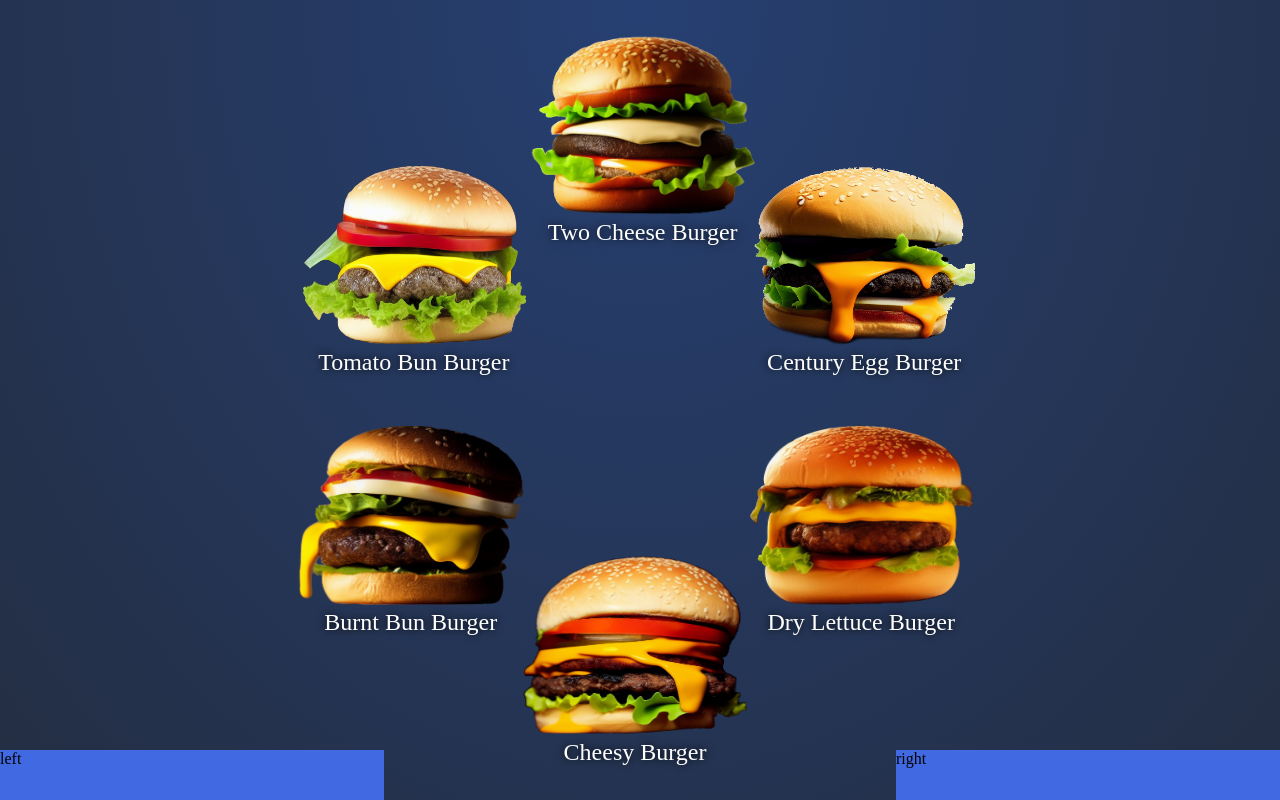
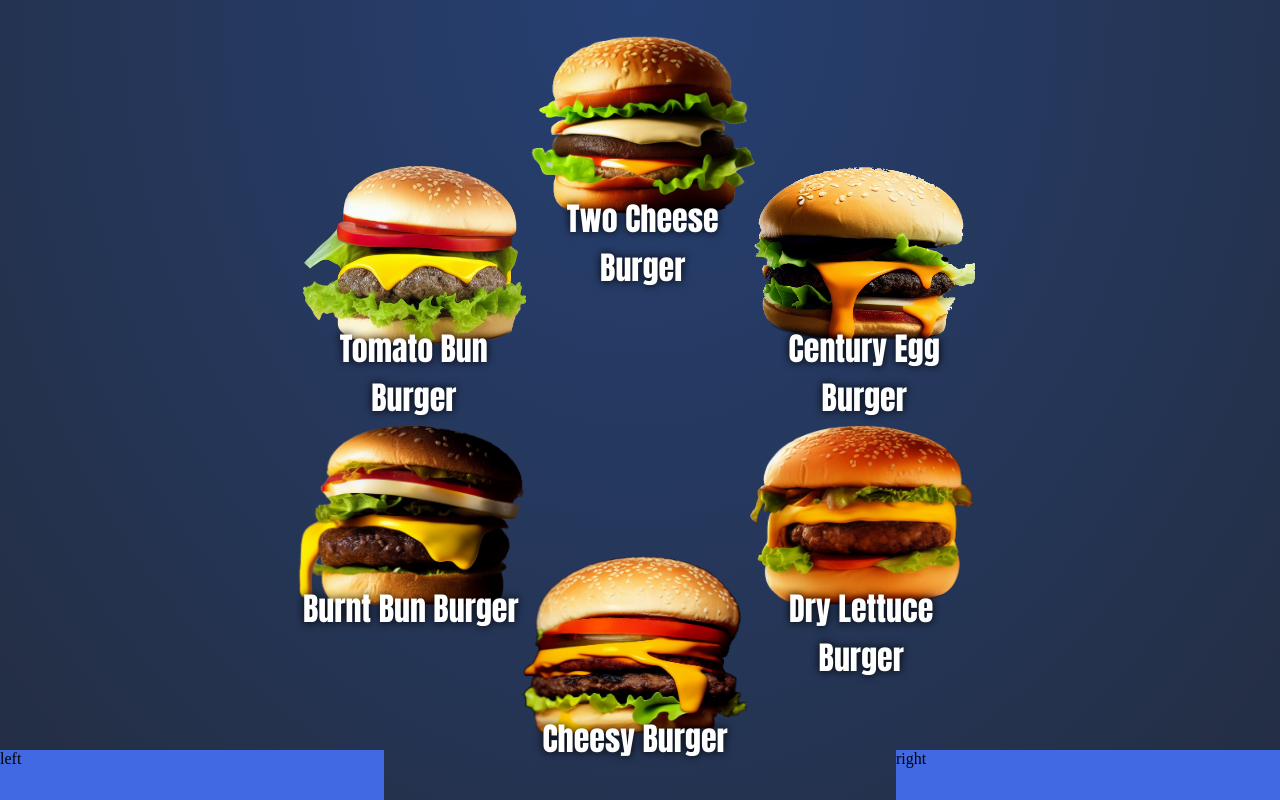
Before and after one commit to HectorVilas/odin-restaurant-page, a plain HTML site: page index.html in a window 1280 px wide. Drawn offline with Linux system fonts and the light colour scheme.

Commit message:
text and animation adjust

```diff
--- a/style.css
+++ b/style.css
@@ -99,8 +99,10 @@ body {
 
 .menu-item p {
   text-align: center;
+  transform: translateY(-25px);
   margin: 0;
-  font-size: 1.5rem;
+  font-size: 2rem;
+  font-family: Impact, Haettenschweiler, 'Arial Narrow Bold', sans-serif;
   color: white;
   text-shadow: 0 0 .5rem black ;
 }
@@ -120,7 +122,7 @@ body {
 .menu-item-4 {rotate: -240deg;}
 .menu-item-5 {rotate: -300deg;}
 
-@keyframes reveal { from {rotate: 0deg;} }
+@keyframes reveal { from {rotate: 0deg; filter: brightness(0) opacity(0) blur(10px);} }
 
 
 
```
